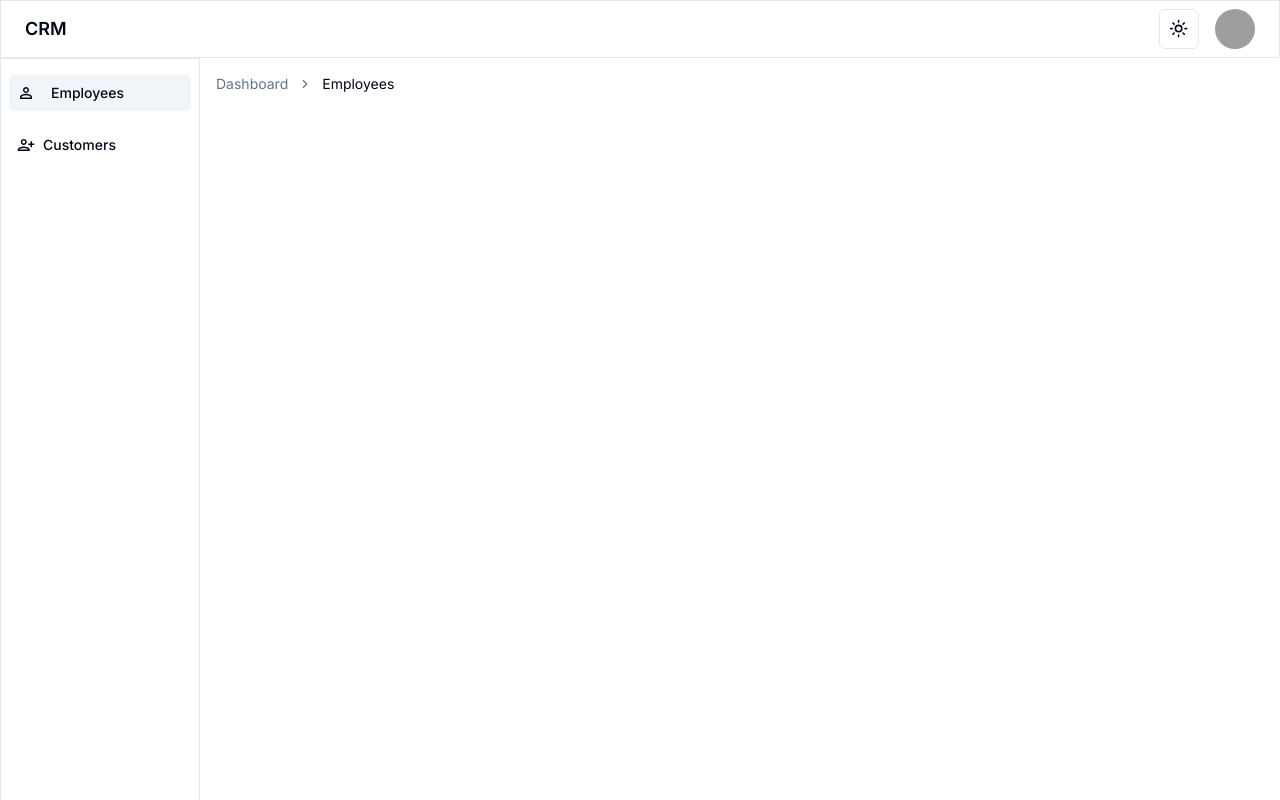
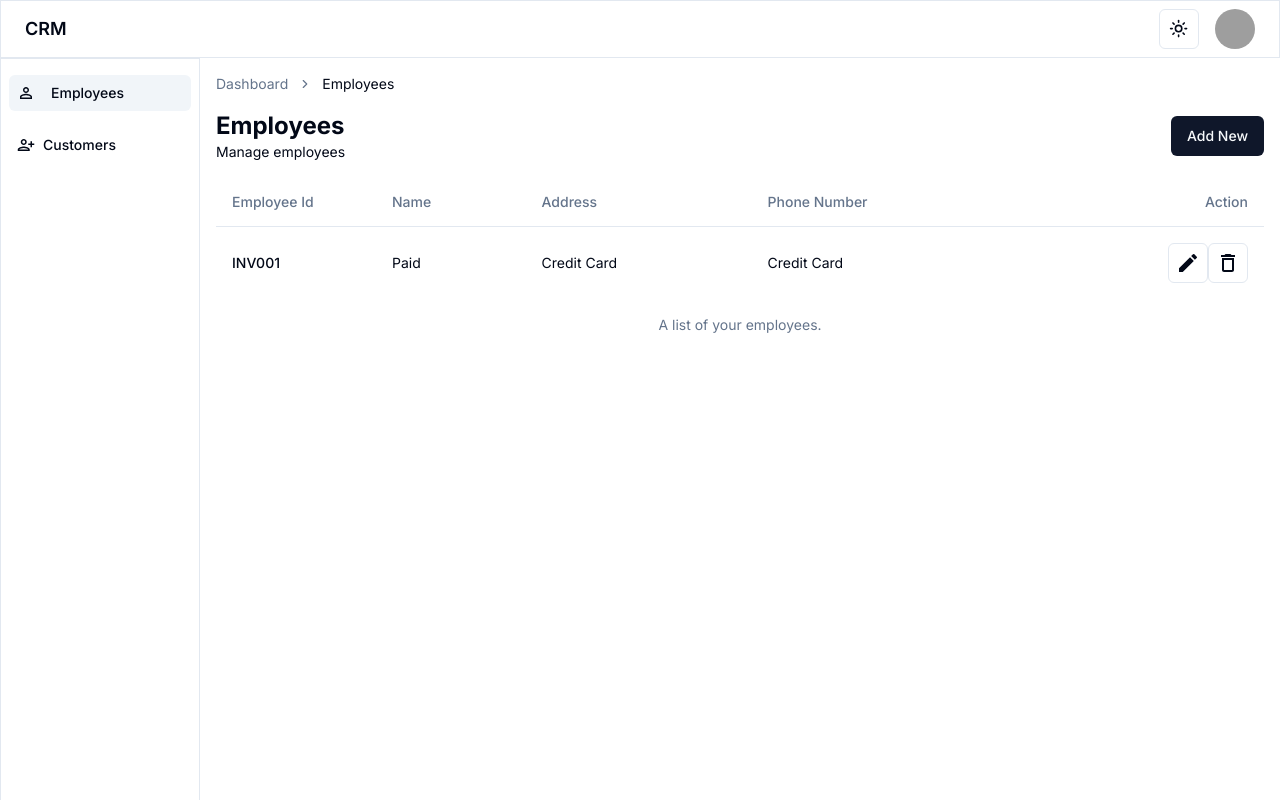
Before and after one commit to rohit-saluja/crm-applix, a Next.js app: page /employees in a window 1280 px wide. Built offline with nearby package versions, Linux system fonts and the light colour scheme; grey boxes are pictures that could not be loaded.

Commit message:
added the buttons of table on the employees table

```diff
--- a/app/(admin)/employees/page.tsx
+++ b/app/(admin)/employees/page.tsx
@@ -1,4 +1,7 @@
 import { Breadcrumb, BreadcrumbItem, BreadcrumbLink, BreadcrumbList, BreadcrumbPage, BreadcrumbSeparator } from "@/components/ui/breadcrumb";
+import { Button } from "@/components/ui/button";
+import { Table, TableBody, TableCaption, TableCell, TableHead, TableHeader, TableRow } from "@/components/ui/table";
+import { MdModeEditOutline, MdOutlineDelete } from "react-icons/md";
 
 export default function Employees() {
   return (
@@ -14,6 +17,41 @@ export default function Employees() {
           </BreadcrumbItem>
         </BreadcrumbList>
       </Breadcrumb>
+      <div className="flex items-center justify-between">
+        <div className="flex flex-col">
+          <h1 className="text-2xl font-bold">Employees</h1>
+          <h2 className="text-sm">Manage employees</h2>
+        </div>
+        <Button variant={"default"}>Add New</Button>
+      </div>
+      <Table>
+        <TableCaption>A list of your employees.</TableCaption>
+        <TableHeader>
+          <TableRow>
+            <TableHead className="w-[160px]">Employee Id</TableHead>
+            <TableHead>Name</TableHead>
+            <TableHead>Address</TableHead>
+            <TableHead>Phone Number</TableHead>
+            <TableHead className="text-right">Action</TableHead>
+          </TableRow>
+        </TableHeader>
+        <TableBody>
+          <TableRow>
+            <TableCell className="font-medium">INV001</TableCell>
+            <TableCell>Paid</TableCell>
+            <TableCell>Credit Card</TableCell>
+            <TableCell>Credit Card</TableCell>
+            <TableCell className="text-right">
+              <Button variant="outline" size="icon">
+                <MdModeEditOutline className="text-2xl" />
+              </Button>
+              <Button variant="outline" size="icon">
+                <MdOutlineDelete className="text-2xl" />
+              </Button>
+            </TableCell>
+          </TableRow>
+        </TableBody>
+      </Table>
     </div>
   );
 }
```
